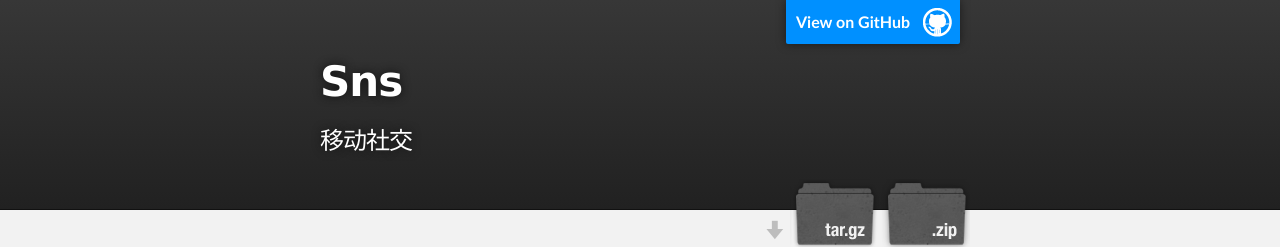
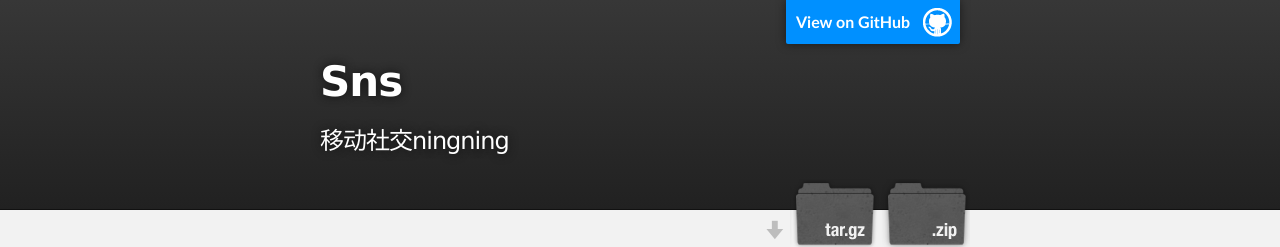
Before and after one commit to ningxu777/SNS, a plain HTML site: page index.html in a window 1280 px wide. Shown: the top 247 px of the page. Drawn offline with Linux system fonts and the light colour scheme.

Commit message:
Update index.html

```diff
--- a/index.html
+++ b/index.html
@@ -19,7 +19,7 @@
           <a id="forkme_banner" href="https://github.com/ningxu777/SNS">View on GitHub</a>
 
           <h1 id="project_title">Sns</h1>
-          <h2 id="project_tagline">移动社交</h2>
+          <h2 id="project_tagline">移动社交ningning</h2>
 
             <section id="downloads">
               <a class="zip_download_link" href="https://github.com/ningxu777/SNS/zipball/master">Download this project as a .zip file</a>
```
